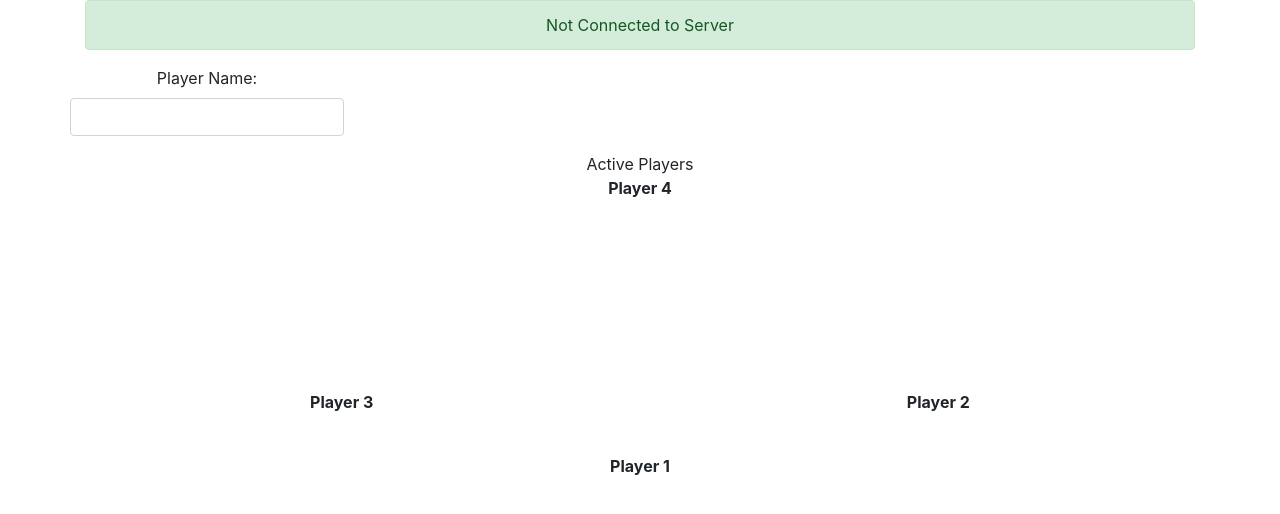
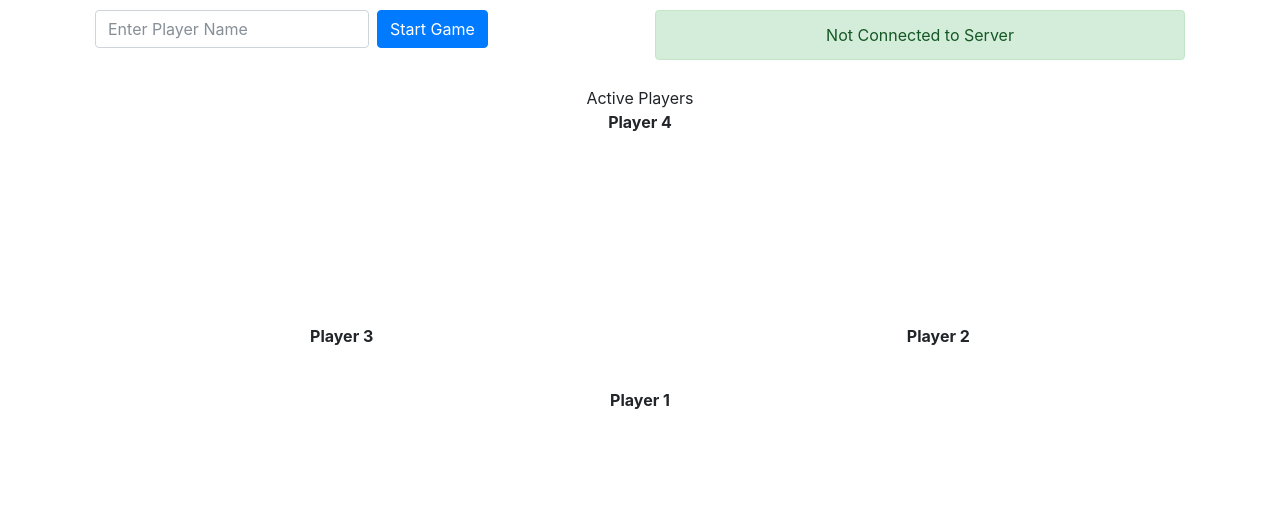
Before and after one commit to r3xd3l0r14n/capstone, a Flask app: page / in a window 1280 px wide. Shown: the part 56-570 px from the top of the page. Run offline with Flask 2, Linux system fonts and the light colour scheme; parts of the project's set-up code (start-up, migrations or seed data) failed here and were passed over; some libraries are stand-ins or nearby versions.

Commit message:
start game button and minor updates

```diff
--- a/templates/index.html
+++ b/templates/index.html
@@ -88,21 +88,29 @@
 <div class="container">
     <div class="row">
         <div class="col-lg-12 text-center">
+			<div class="panel panel-default">
+			<div class="container" style="padding:10px;">
+				<div class="row">
+					<div class="col-sm-6">
+						<form class="form-inline">
+							<input type="text" id="userN" class="form-control mb-2 mr-sm-2 mb-sm-0" id="inlineFormInput" placeholder="Enter Player Name" required>
+							<button type="submit" class="btn btn-primary">Start Game</button>
+						</form>
+					</div>
+					<div class="col-sm-6">
 						<div class="alert alert-success" role="alert">
 							<span id="result">Not Connected to Server</span>
 						</div>
-		    <div class="form-group row">
-				<div class="col-xs-2">
-					<label for="player">Player Name:</label>
-					<input id="userN" type="text" class="form-control" id="player">
+					</div>
 				</div>
 			</div>
 			<div id="active-players">Active Players</div>
-			<div style="margin: auto;">
+            <div style="margin: auto;" id="player-names">
                 <div class="row">
                     <div id="divPlayer4" style="margin: auto;">
                         <p class="font-weight-bold">Player 4</p>
                         <label ID="lblPlayer4"></label>
+						<label ID="lblPlayer4Score"></label>
                     </div>
                 </div>
                 <div class="row">
@@ -110,6 +118,7 @@
                         <div id="divPlayer3" style="padding-left:150px;">
                             <p class="font-weight-bold">Player 3</p>
                             <label ID="lblPlayer3"></label>
+							<label ID="lblPlayer3Score"></label>
                         </div>
                     </div>
                     <div class="col-md">
@@ -121,6 +130,7 @@
                         <div id="divPlayer2" style="padding-right:150px;">
                             <p class="font-weight-bold">Player 2</p>
                             <label ID="lblPlayer2"></label>
+							<label ID="lblPlayer2Score"></label>
                         </div>
                     </div>
                 </div>
@@ -130,13 +140,13 @@
                     <div id="divPlayer1" style="margin: auto;">
                         <p class="font-weight-bold">Player 1</p>
                         <label ID="lblPlayer1"></label>
+						<label ID="lblPlayer1Score"></label>
                     </div>
                 </div>
             </div>
         </div>
     </div>
 </div>
-
 
     <!-- Bootstrap core JavaScript -->
 
```
Lines whose indentation alone changed are shown as unchanged.
